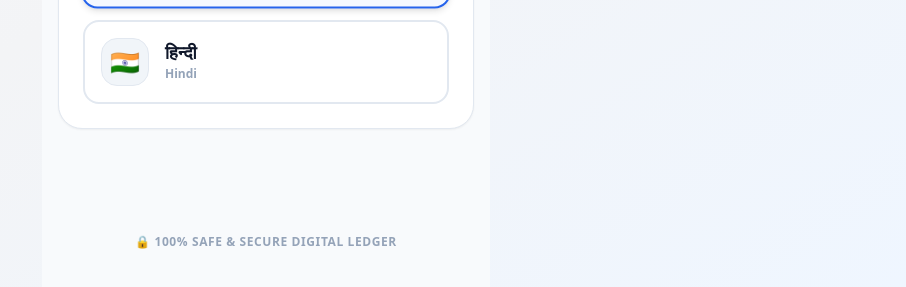
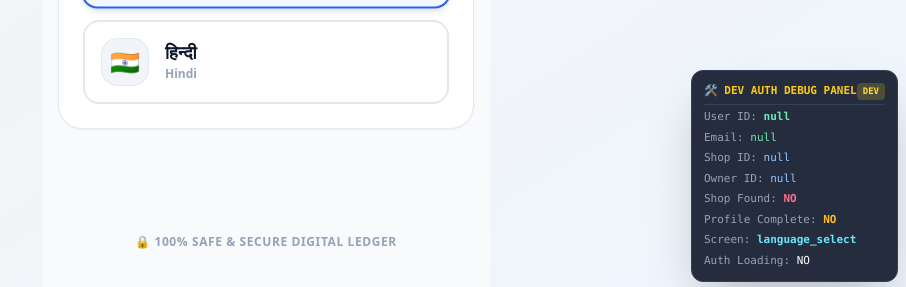
Before and after one commit to samim7000-lab/smart-khata, a React (Vite) app: page / in a window 1280 px wide. Shown: the part 510-797 px from the top of the page, without its empty margins (374-1280 px from the left). Built offline with nearby package versions, Linux system fonts and the light colour scheme; no server answers.

Commit message:
fix auth profile persistence and recovery validation

```diff
--- a/src/App.tsx
+++ b/src/App.tsx
@@ -50,6 +50,7 @@ export const App: React.FC = () => {
 
   // Auth Session Initialization State (Prevents race conditions on Google OAuth redirect)
   const [isAuthInitializing, setIsAuthInitializing] = useState<boolean>(true);
+  const [lastShopError, setLastShopError] = useState<string | null>(null);
 
   // Onboarding & App State (Single source of truth for language: localStorage -> 'bn')
   const [language, setLanguage] = useState<Language>(() => {
@@ -378,6 +379,9 @@ export const App: React.FC = () => {
 
         if (error) {
           console.error('[SHOP] Error querying public.shops:', error.message);
+          setLastShopError(error.message);
+        } else {
+          setLastShopError(null);
         }
 
         if (shopRows && shopRows.length > 0) {
@@ -610,10 +614,16 @@ export const App: React.FC = () => {
           // Schema cache fallback for remote database before migration execution
           if (error && (error.message?.includes('schema cache') || error.message?.includes('column') || error.code === 'PGRST204')) {
             console.warn('[REAL AUTH DEBUG] Extended columns not present in PostgREST schema cache. Retrying with base payload fallback...');
+            const resolvedPhone = newShopData.whatsapp_number || newShopData.phone || '';
+            const resolvedCountry = newShopData.country || 'BD';
+
             const basePayload = {
               owner_id: user.id,
               shop_name: newShopData.shop_name || 'My Shop',
               owner_name: newShopData.owner_name || 'Owner',
+              country: resolvedCountry,
+              phone: resolvedPhone,
+              whatsapp_number: resolvedPhone,
               preferred_language: language,
               gst_enabled: false,
             };
@@ -1355,6 +1365,25 @@ export const App: React.FC = () => {
           onOpenSubscriptions={() => setIsSubscriptionOpen(true)}
         />
       )}
+
+      {/* Temporary DEV-ONLY Debug Panel (STEP 8) */}
+      {import.meta.env.DEV && (
+        <div className="fixed bottom-2 right-2 z-50 bg-slate-900/90 text-white p-3 rounded-xl border border-slate-700 shadow-2xl text-[11px] font-mono space-y-1 max-w-xs pointer-events-auto">
+          <div className="font-extrabold text-yellow-400 border-b border-slate-700 pb-1 flex justify-between items-center">
+            <span>🛠️ DEV AUTH DEBUG PANEL</span>
+            <span className="text-[9px] bg-yellow-400/20 text-yellow-300 px-1.5 py-0.5 rounded">DEV</span>
+          </div>
+          <div><span className="text-slate-400">User ID:</span> <span className="text-emerald-300 font-bold">{activeUserId || 'null'}</span></div>
+          <div><span className="text-slate-400">Email:</span> <span className="text-emerald-300">{authUserMeta.email || 'null'}</span></div>
+          <div><span className="text-slate-400">Shop ID:</span> <span className="text-blue-300">{shop?.id || 'null'}</span></div>
+          <div><span className="text-slate-400">Owner ID:</span> <span className="text-blue-300">{shop?.owner_id || 'null'}</span></div>
+          <div><span className="text-slate-400">Shop Found:</span> <span className={shop ? 'text-emerald-400 font-bold' : 'text-rose-400 font-bold'}>{shop ? 'YES' : 'NO'}</span></div>
+          <div><span className="text-slate-400">Profile Complete:</span> <span className={isShopProfileComplete(shop) ? 'text-emerald-400 font-bold' : 'text-amber-400 font-bold'}>{isShopProfileComplete(shop) ? 'YES' : 'NO'}</span></div>
+          <div><span className="text-slate-400">Screen:</span> <span className="text-cyan-300 font-bold">{screen}</span></div>
+          <div><span className="text-slate-400">Auth Loading:</span> {isAuthInitializing ? 'YES' : 'NO'}</div>
+          {lastShopError && <div className="text-rose-400 text-[10px] truncate"><span className="text-slate-400">Error:</span> {lastShopError}</div>}
+        </div>
+      )}
     </div>
   );
 };
```
